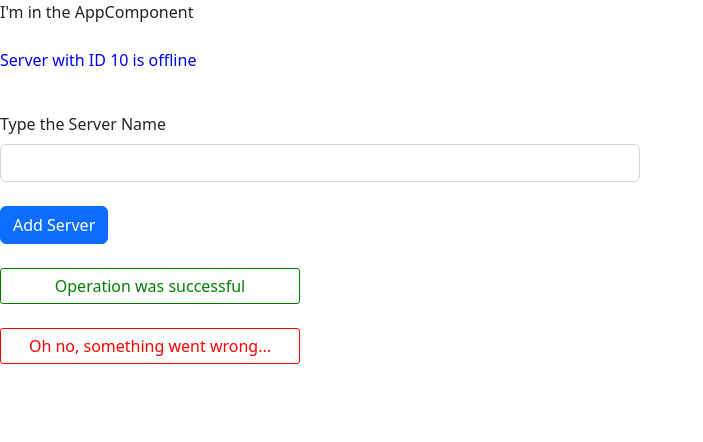
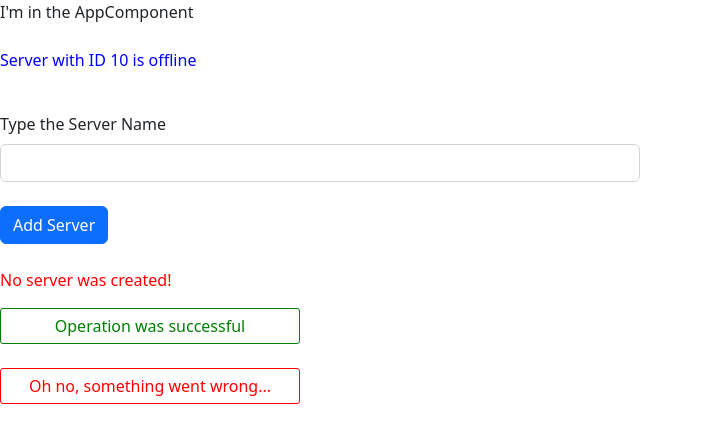
Before and after one commit to sylvio-cavalcanti/angular, an Angular app: page / in a window 1280 px wide. Shown: the top 442 px of the page, without its empty margins (0-703 px from the left). Built offline with nearby package versions, Linux system fonts and the light colour scheme.

Commit message:
ngIf Else, ng-template, local referece

```diff
--- a/src/app/servers/servers.component.html
+++ b/src/app/servers/servers.component.html
@@ -14,4 +14,8 @@
 
 <button (click)="onCreateServer()" [disabled]="!allowNewServer" class="btn btn-primary mb-4">Add Server</button>
 <!-- <p>{{ serverCreationStatus }}</p> -->
-<p *ngIf="serverCreated && serverName !== '' ">Server was created, server name is {{ serverName }}</p>
+
+<p *ngIf="serverCreated; else noServer">Server was created, server name is {{ serverName }}</p>
+<ng-template #noServer> <!-- #noServer is local reference (it is a marker) -->
+    <p>No server was created!</p>
+</ng-template>
```
